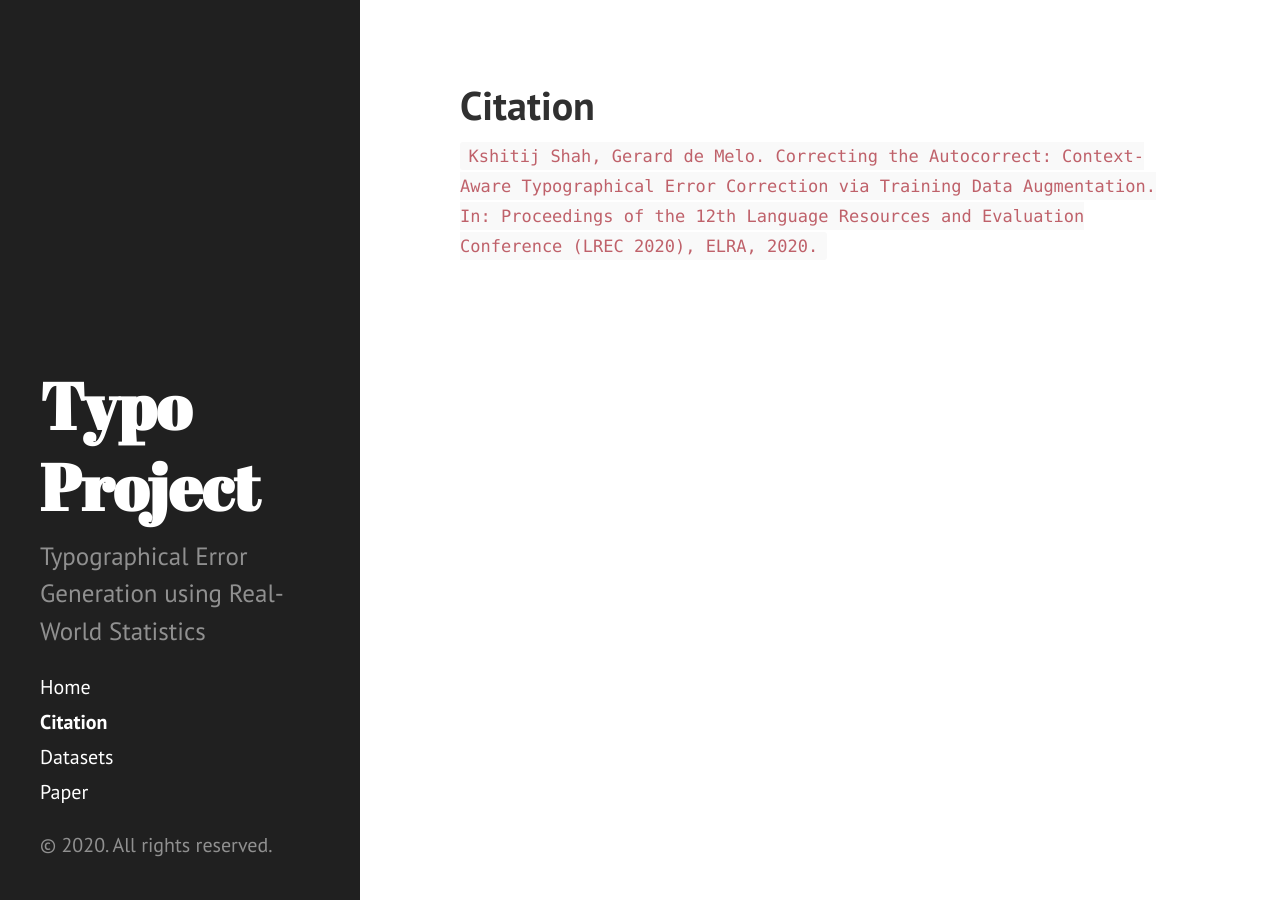
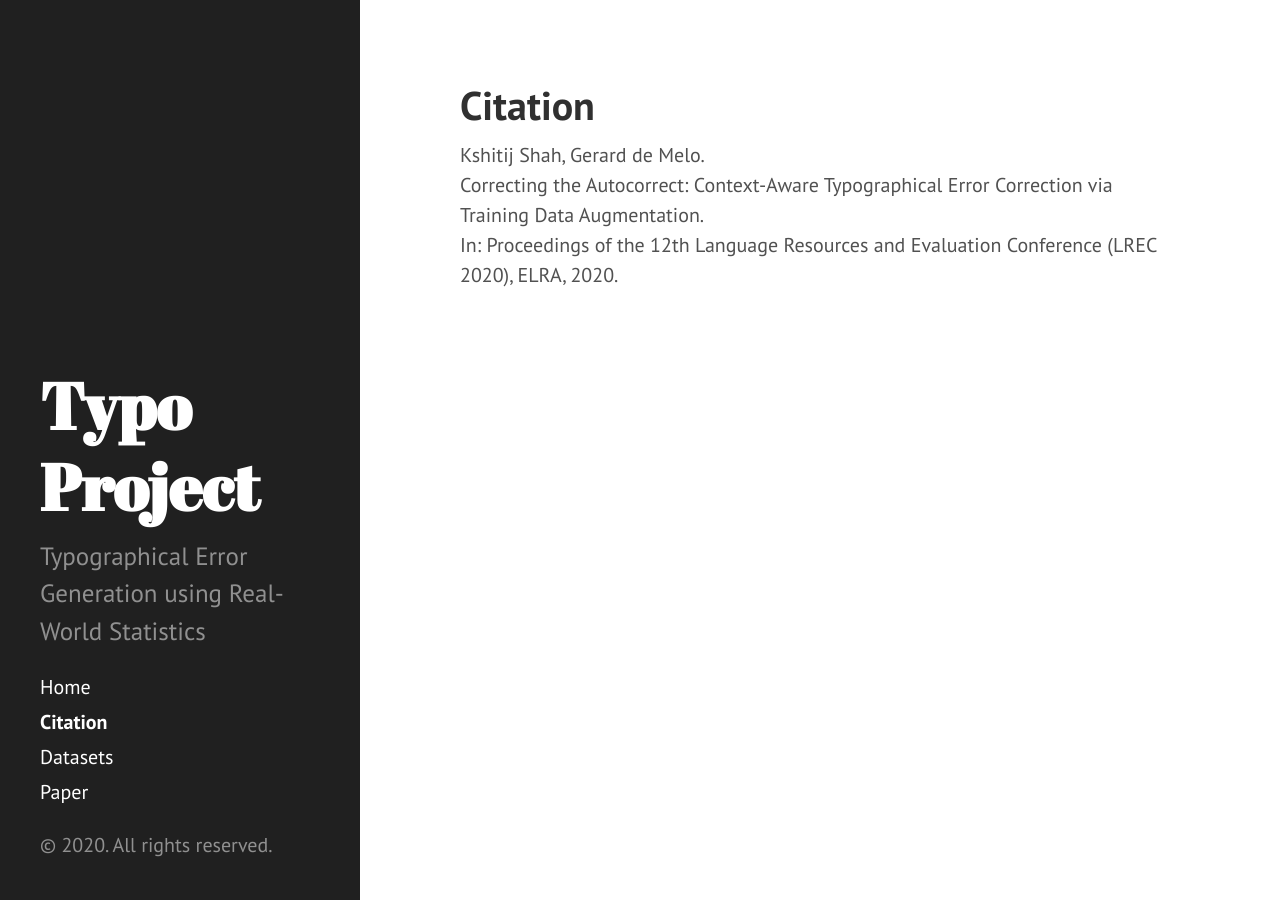
Before and after one commit to xitizzz/typo, a Jekyll site: the page built from cite.md, in a window 1280 px wide. Built offline with Jekyll 4.4.1, drawn with Linux system fonts in a browser that asks for light colours.

```diff
--- a/cite.md
+++ b/cite.md
@@ -3,8 +3,8 @@ layout: page
 title: Citation
 ---
 
-`Kshitij Shah, Gerard de Melo.
+Kshitij Shah, Gerard de Melo.
 Correcting the Autocorrect: Context-Aware Typographical Error Correction
 via Training Data Augmentation.
 In: Proceedings of the 12th Language Resources and Evaluation Conference
-(LREC 2020), ELRA, 2020.`
+(LREC 2020), ELRA, 2020.
```
